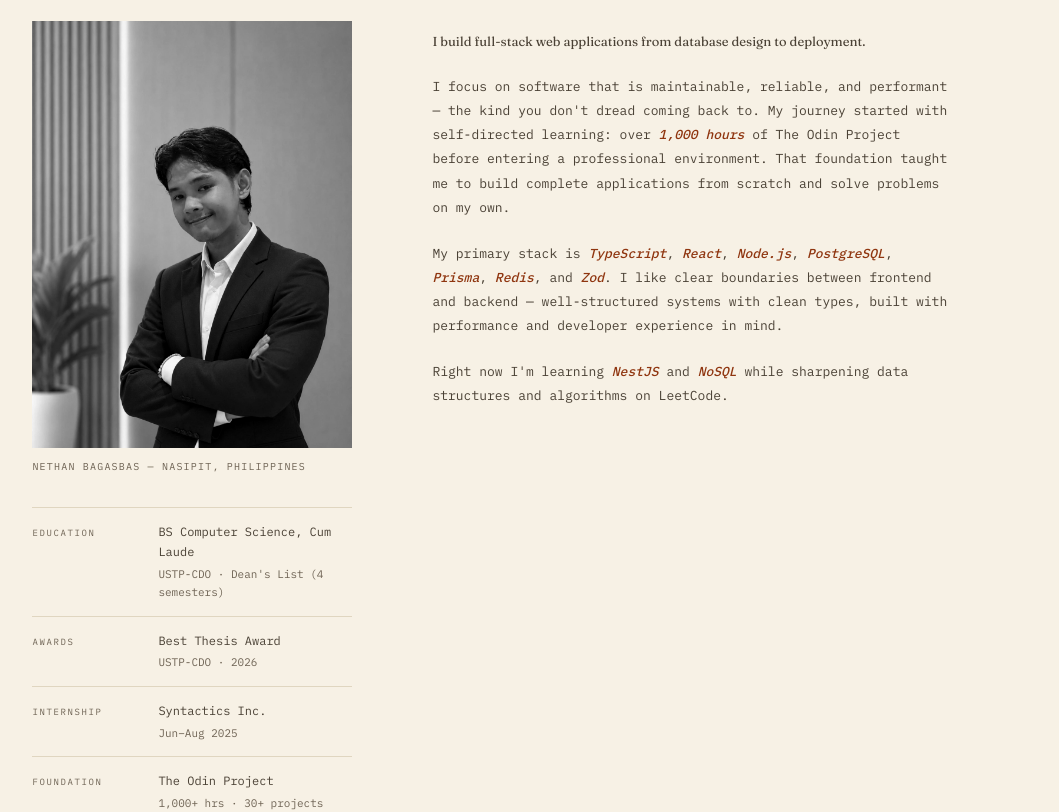
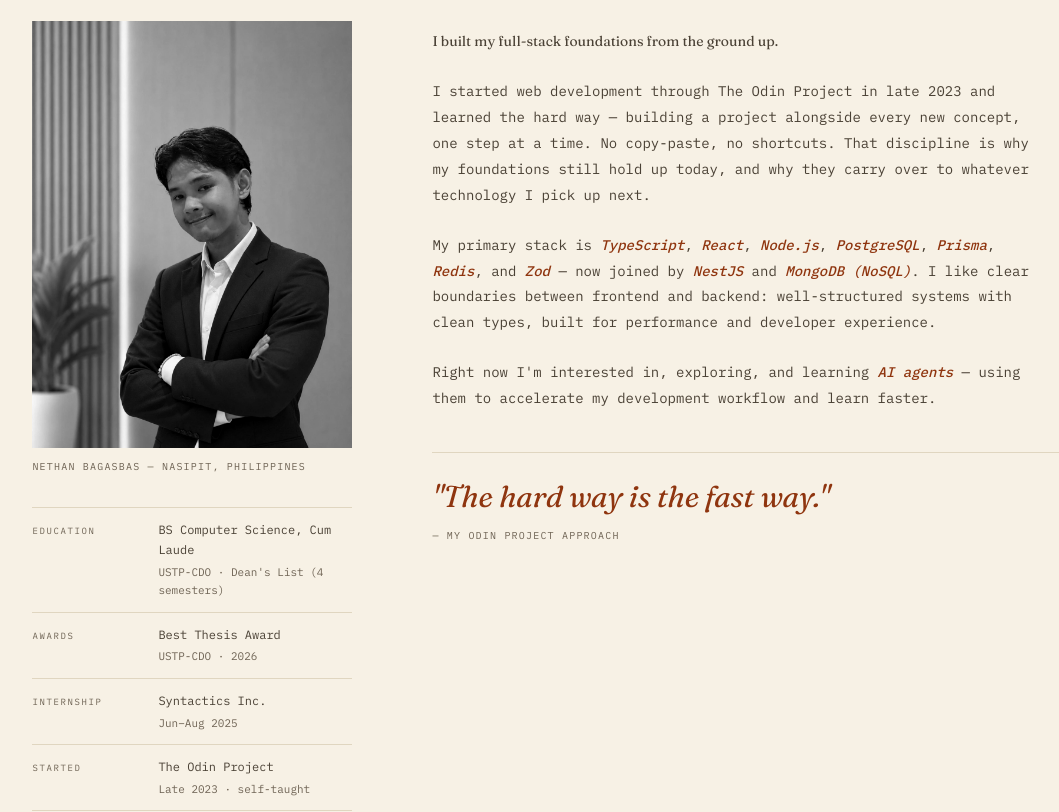
Before and after one commit to nethangabrielb/personal-website, a React (Vite) app: page / in a window 1280 px wide. Shown: the part 1100-1912 px from the top of the page, without its empty margins (54-1113 px from the left). Built offline with nearby package versions, Linux system fonts and the light colour scheme.

Commit message:
feat: rewrite about section to emphasize self-built foundations and update stack

```diff
--- a/src/components/sections/About.tsx
+++ b/src/components/sections/About.tsx
@@ -47,6 +47,13 @@ export const About = () => {
                 </div>
               </div>
               <div className="meta-row">
+                <span className="meta-key">Started</span>
+                <div className="meta-vals">
+                  <span className="meta-val">The Odin Project</span>
+                  <span className="meta-val-sub">Late 2023 · self-taught</span>
+                </div>
+              </div>
+              <div className="meta-row">
                 <span className="meta-key">Foundation</span>
                 <div className="meta-vals">
                   <span className="meta-val">The Odin Project</span>
@@ -64,30 +71,34 @@ export const About = () => {
 
           <div className="about-content">
             <p className="about-lede">
-              I build full-stack web applications from database design to deployment.
+              I built my full-stack foundations from the ground up.
             </p>
             <p>
-              I focus on software that is maintainable, reliable, and performant —
-              the kind you don't dread coming back to. My journey started with
-              self-directed learning: over <span className="hl">1,000 hours</span> of
-              The Odin Project before entering a professional environment. That
-              foundation taught me to build complete applications from scratch and
-              solve problems on my own.
+              I started web development through The Odin Project in late 2023 and
+              learned the hard way — building a project alongside every new
+              concept, one step at a time. No copy-paste, no shortcuts. That
+              discipline is why my foundations still hold up today, and why they
+              carry over to whatever technology I pick up next.
             </p>
             <p>
               My primary stack is <span className="hl">TypeScript</span>,{" "}
               <span className="hl">React</span>, <span className="hl">Node.js</span>,{" "}
               <span className="hl">PostgreSQL</span>, <span className="hl">Prisma</span>,{" "}
-              <span className="hl">Redis</span>, and <span className="hl">Zod</span>. I
-              like clear boundaries between frontend and backend — well-structured
-              systems with clean types, built with performance and developer
-              experience in mind.
+              <span className="hl">Redis</span>, and <span className="hl">Zod</span> —
+              now joined by <span className="hl">NestJS</span> and{" "}
+              <span className="hl">MongoDB (NoSQL)</span>. I like clear boundaries
+              between frontend and backend: well-structured systems with clean
+              types, built for performance and developer experience.
             </p>
             <p>
-              Right now I'm learning <span className="hl">NestJS</span> and{" "}
-              <span className="hl">NoSQL</span> while sharpening data structures and
-              algorithms on LeetCode.
+              Right now I'm interested in, exploring, and learning{" "}
+              <span className="hl">AI agents</span> — using them to accelerate my
+              development workflow and learn faster.
             </p>
+            <blockquote className="about-quote">
+              "The hard way is the fast way."
+              <span className="about-quote-src">— my Odin Project approach</span>
+            </blockquote>
           </div>
         </div>
       </div>
--- a/src/components/sections/Skills.tsx
+++ b/src/components/sections/Skills.tsx
@@ -10,7 +10,15 @@ const skillGroups = [
   },
   {
     label: "Backend",
-    items: ["Node.js / Express", "PostgreSQL", "Prisma ORM", "Socket.IO", "Redis"],
+    items: [
+      "Node.js / Express",
+      "NestJS",
+      "PostgreSQL",
+      "MongoDB / NoSQL",
+      "Prisma ORM",
+      "Socket.IO",
+      "Redis",
+    ],
   },
   {
     label: "DevOps & Tooling",
@@ -19,6 +27,7 @@ const skillGroups = [
   {
     label: "AI / ML",
     items: [
+      "AI Agents",
       "Vercel AI SDK",
       "Python / TensorFlow",
       "llama.cpp / LLMs",
--- a/src/styles/sections-about-projects.css
+++ b/src/styles/sections-about-projects.css
@@ -49,7 +49,7 @@
   display: grid;
   grid-template-columns: 110px 1fr;
   gap: 16px;
-  padding: 14px 0;
+  padding: 12px 0;
   border-top: 1px solid var(--rule);
 }
 
@@ -93,18 +93,42 @@
   font-weight: 400;
   color: var(--ink);
   margin-bottom: 32px;
-  max-width: 26ch;
+  max-width: 34ch;
 }
 
 .about-content p {
-  font-size: 13px;
+  font-size: 14px;
   line-height: 1.85;
   color: var(--ink-soft);
-  margin-bottom: 22px;
-  max-width: 66ch;
+  margin-bottom: 24px;
+  max-width: 72ch;
 }
 
 .about-content p:last-of-type { margin-bottom: 0; }
+
+.about-quote {
+  margin-top: 40px;
+  padding: 24px 0 0;
+  border-top: 1px solid var(--rule);
+  font-family: var(--font-display);
+  font-size: clamp(22px, 2.4vw, 30px);
+  line-height: 1.35;
+  font-weight: 400;
+  font-style: italic;
+  color: var(--accent-dark);
+  max-width: 72ch;
+}
+
+.about-quote-src {
+  display: block;
+  margin-top: 12px;
+  font-family: var(--font-body);
+  font-size: 10px;
+  font-style: normal;
+  letter-spacing: 0.12em;
+  text-transform: uppercase;
+  color: var(--muted);
+}
 
 /* ─── Projects ─── */
 #projects {
```
